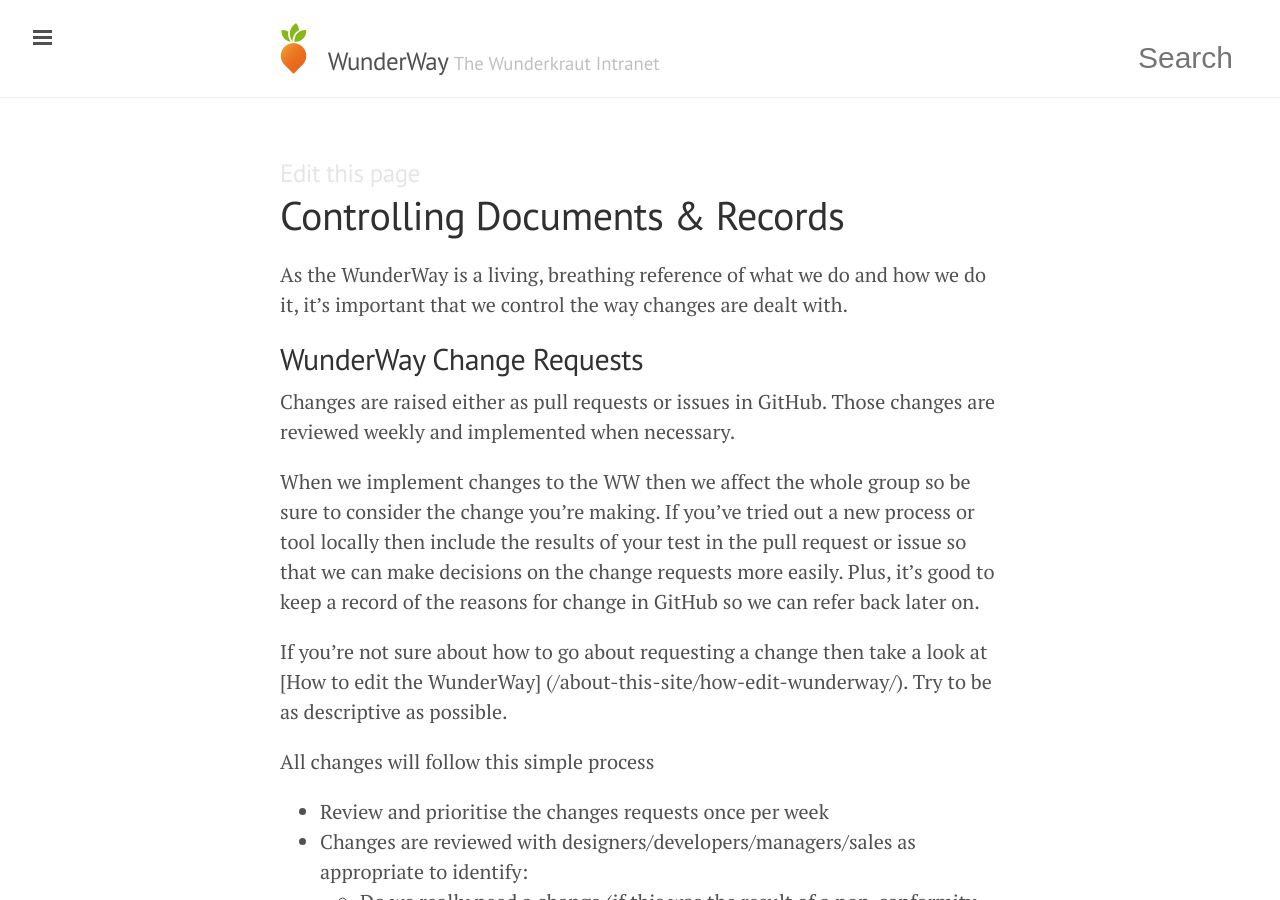
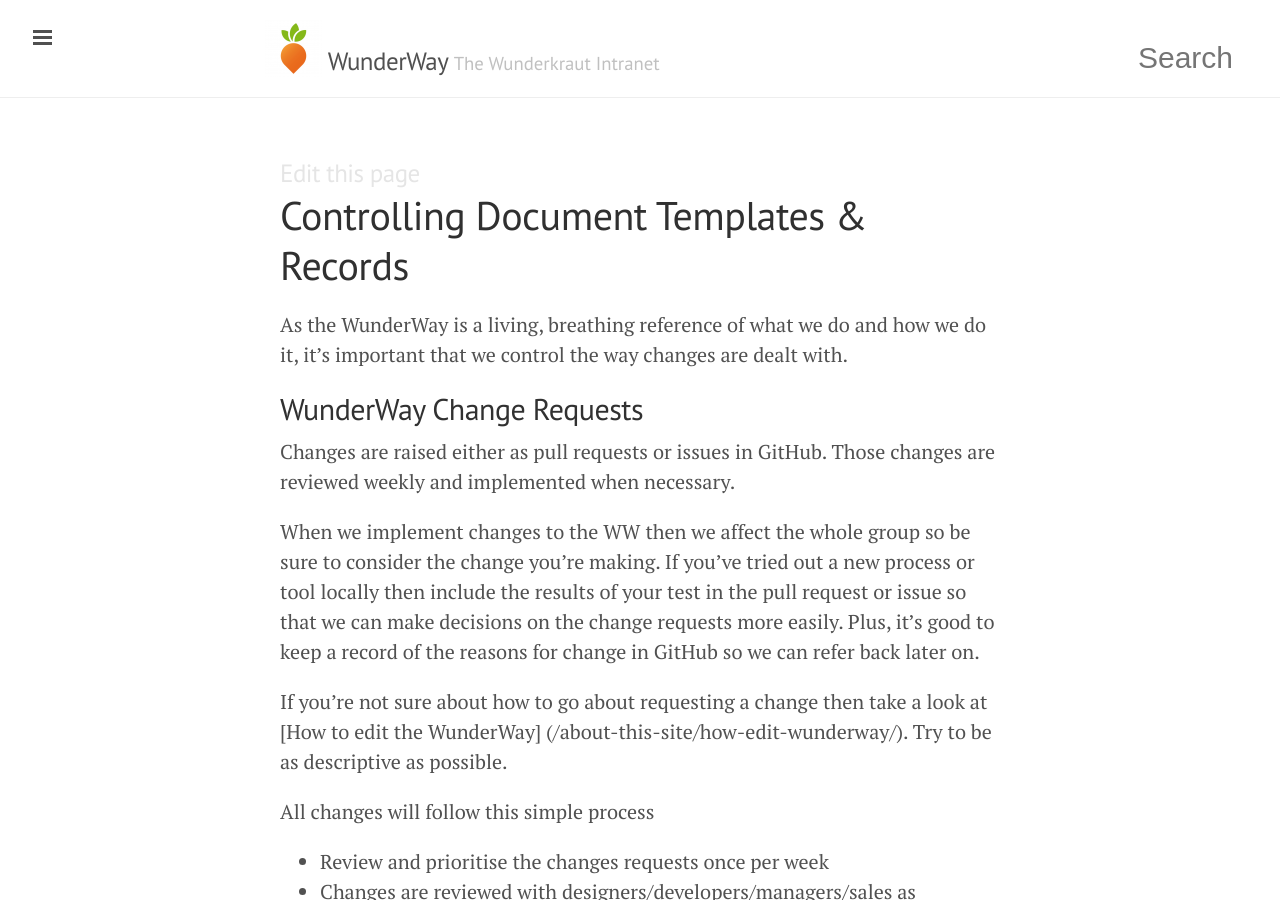
Before and after one commit to tormi/WunderWay, a Jekyll site: the page built from about-this-site/qms-controlling-documents-and-records.md, in a window 1280 px wide and 900 px high. Built offline with Jekyll 4.4.1, drawn with Linux system fonts in a browser that asks for light colours; nearby versions of some CDN libraries; Markdown is read by kramdown in place of the engine named in the settings.

Commit message:
Update and rename delivering-projects/qms-controlling-documents-and-records.md to about-this-site/qms-controlling-documents-and-records.md
moving this page to "about"

```diff
--- a/delivering-projects/qms-controlling-documents-and-records.md
+++ b/about-this-site/qms-controlling-documents-and-records.md
@@ -3,7 +3,7 @@ layout: page
 section: projects
 categories: Admin
 tags:
-title: Controlling Documents & Records
+title: Controlling Document Templates & Records
 ---
 
 As the WunderWay is a living, breathing reference of what we do and how we do it, it's important that we control the way changes are dealt with.
```
